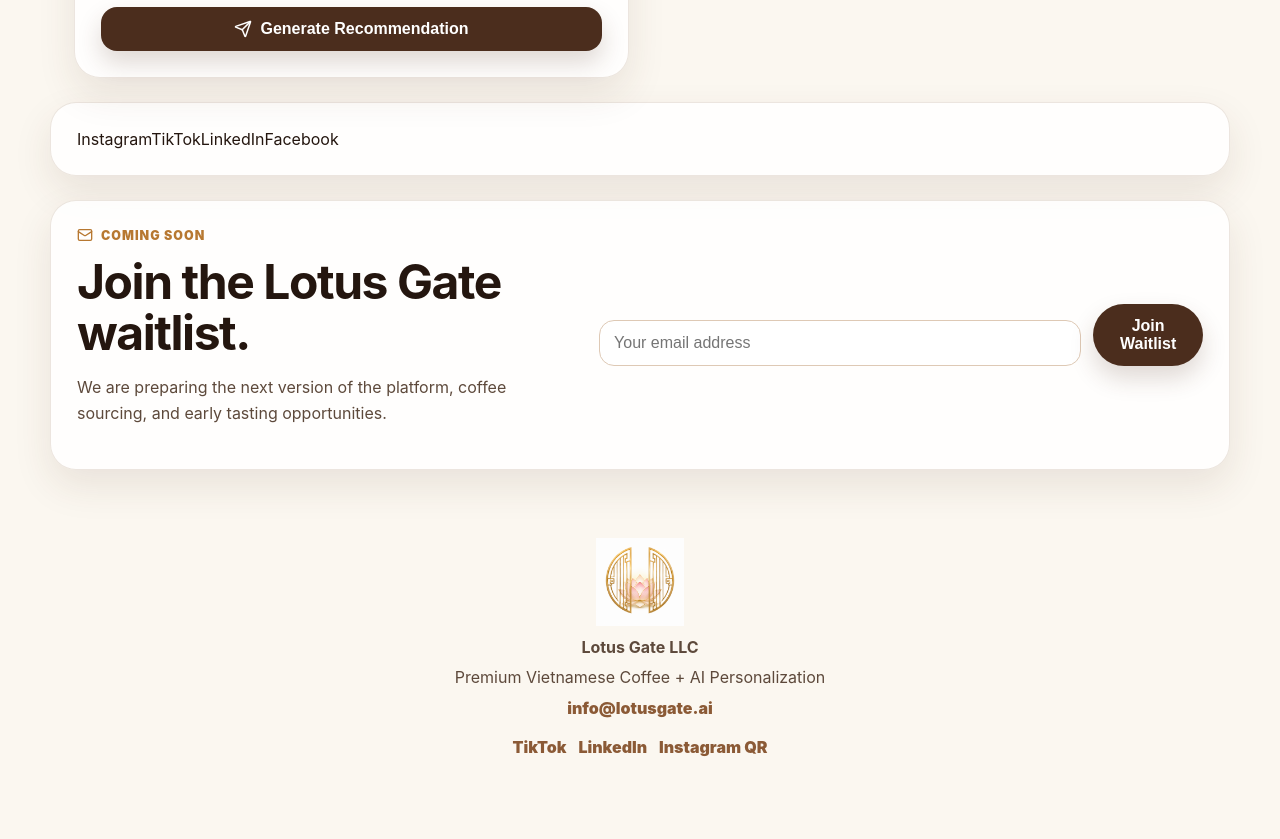
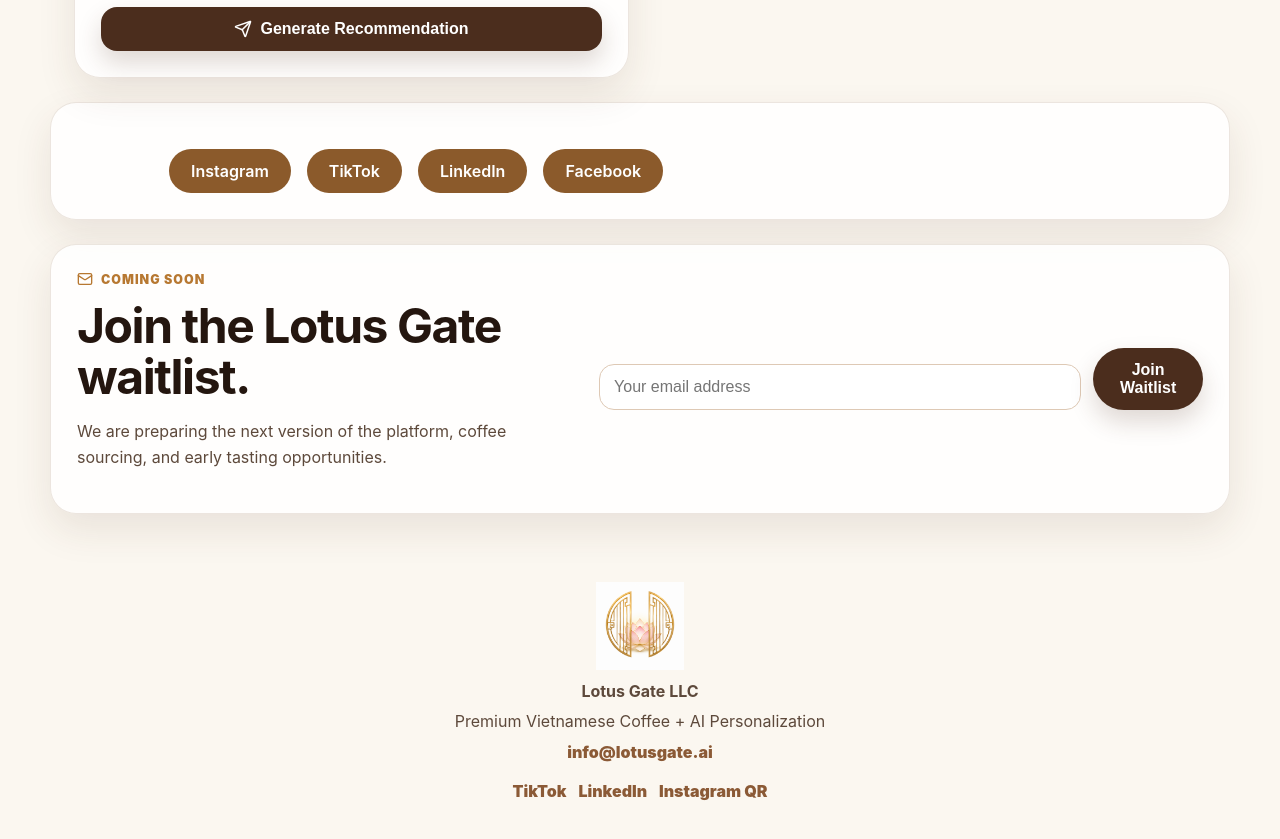
Before and after one commit to LotusGate/lotusgate, a React (Vite) app: page / in a window 1280 px wide. Shown: the part 2320-3159 px from the top of the page. Before the commit the page ends 3133 px from the top, so only its background shows below. Built offline with nearby package versions, Linux system fonts and the light colour scheme.

Commit message:
Update styles.css

```diff
--- a/src/styles.css
+++ b/src/styles.css
@@ -59,3 +59,40 @@
 footer a { color: #8b5a36; font-weight: 900; }
 .footerLinks { justify-content: center; margin-top: 16px; }
 @media (max-width: 860px) { .nav { align-items: flex-start; gap: 10px; flex-direction: column; } .nav nav { gap: 14px; font-size: .92rem; flex-wrap: wrap; } .hero, .grid, .threeCards, .story, .waitlist, .social, .waitlistForm, .formRow { grid-template-columns: 1fr; display: grid; } .hero { padding-top: 20px; } }
+.social-section {
+  text-align: center;
+  margin-top: 60px;
+}
+
+.social-links {
+  display: flex;
+  justify-content: center;
+  gap: 16px;
+  flex-wrap: wrap;
+  margin-top: 20px;
+}
+
+.social-button {
+  background: #8b5a2b;
+  color: white;
+  padding: 12px 22px;
+  border-radius: 999px;
+  text-decoration: none;
+  font-weight: 600;
+  transition: 0.3s;
+}
+
+.social-button:hover {
+  background: #6f451f;
+}
+
+.qr-section {
+  margin-top: 30px;
+}
+
+.instagram-qr {
+  width: 220px;
+  max-width: 90%;
+  border-radius: 16px;
+  box-shadow: 0 8px 20px rgba(0, 0, 0, 0.15);
+}
```
